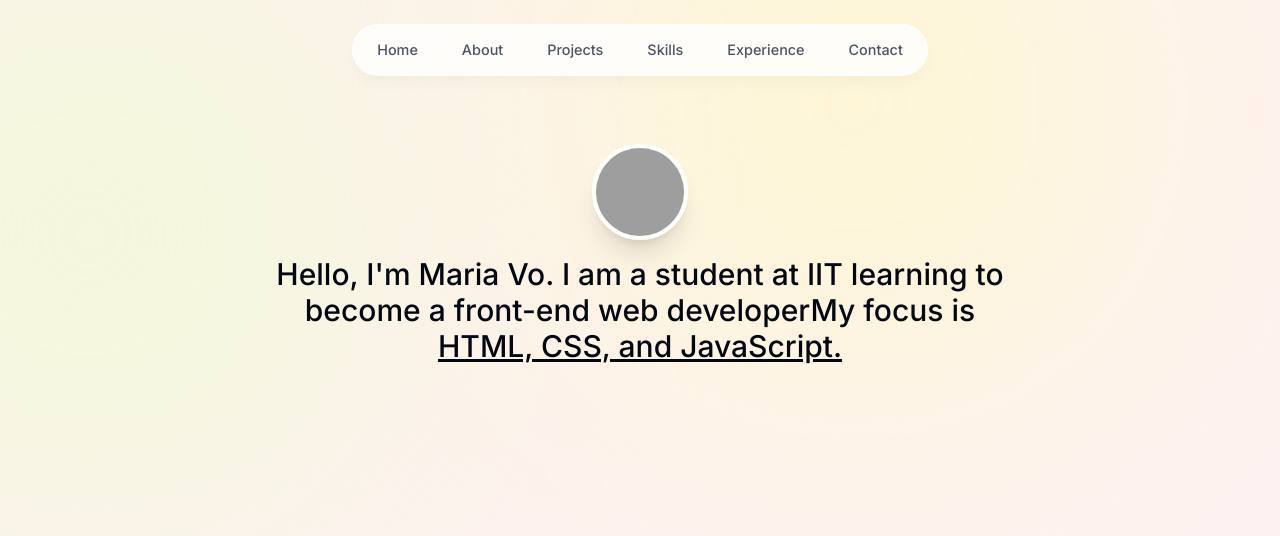
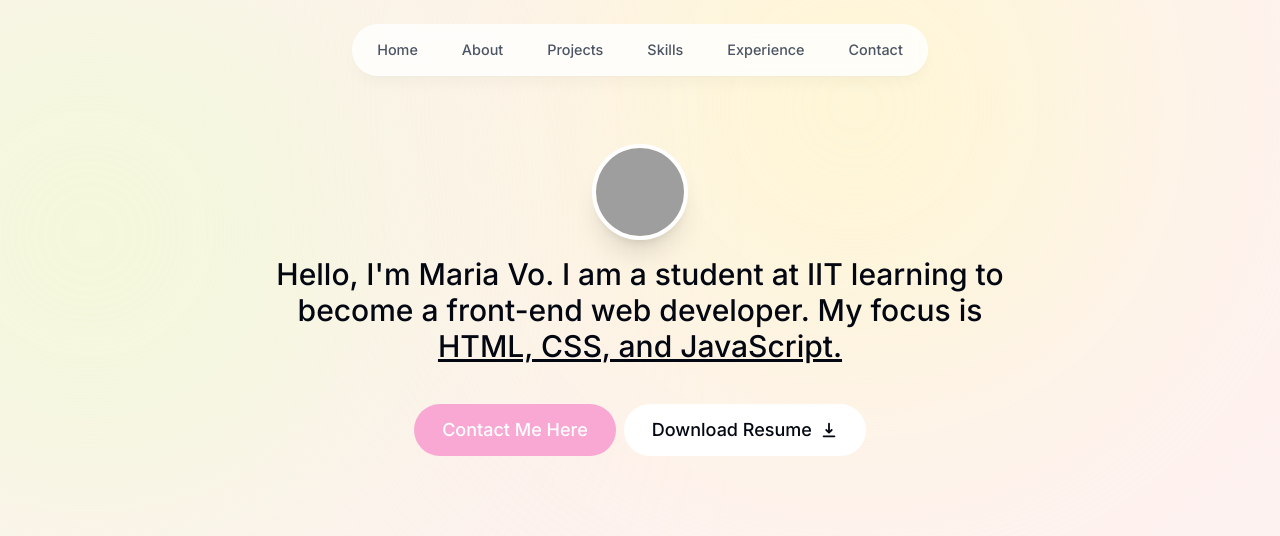
Before and after one commit to mariavo1/itmd543react, a Next.js app: page / in a window 1280 px wide. Shown: the top 536 px of the page. Built offline with nearby package versions, Linux system fonts and the light colour scheme; grey boxes are pictures that could not be loaded.

Commit message:
Add buttons for contact and resume

```diff
--- a/components/intro.tsx
+++ b/components/intro.tsx
@@ -1,5 +1,7 @@
 import Image from 'next/image'
+import Link from 'next/link'
 import React from 'react'
+import { HiDownload } from "react-icons/hi";
 
 export default function Intro() {
   return (
@@ -17,9 +19,15 @@ export default function Intro() {
         <p className="mb-10 mt-4 px-4 text-1xl font-medium leading-[1.5] sm:text-3xl">
             Hello, I'm Maria Vo. I am a{" "}
             student at IIT learning{" "}
-            to become a front-end web developerMy focus is{" "}
+            to become a front-end web developer. My focus is{" "}
             <span className="underline">HTML, CSS, and JavaScript.</span>
         </p>
+
+        <div className="flex flex-col sm:flex-row items-center justify-center gap-2 px-4 text-lg font-medium">
+            <Link href="#contact" className="group bg-pink-300 text-white px-7 py-3 flex items-center gap-2 rounded-full outline-none focus:scale-110 hover:scale-110 hover:bg-pink-500 active:scale-105 transition">Contact Me Here
+            </Link>
+            <a className="group bg-white px-7 py-3 flex items-center gap-2 rounded-full outline-none focus:scale-110 hover:scale-110 active:scale-105 transition cursor-pointer dark:bg-white/10" href="/Resume.pdf" download>Download Resume <HiDownload /></a>
+        </div>
     </section>
   )
 }
```
